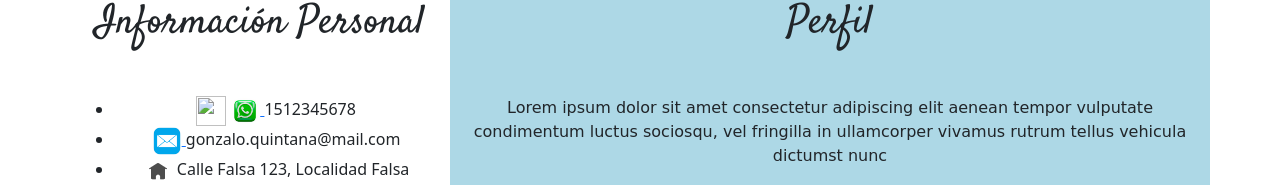
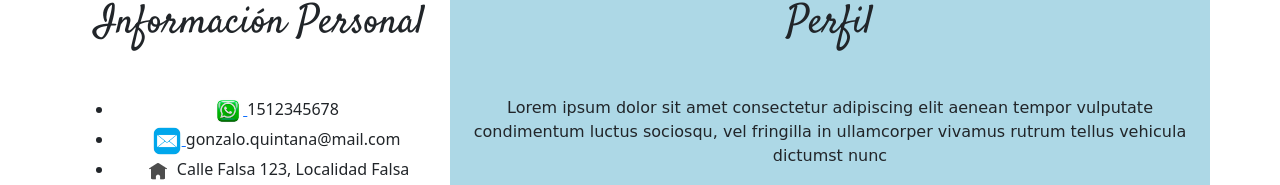
Before and after one commit to GuliQuin85/GuliQuin85.github.io, a plain HTML site: page index.html in a window 1280 px wide. Shown: the part 445-630 px from the top of the page. Drawn offline with nearby package versions, Linux system fonts and the light colour scheme.

Commit message:
Version Final 2.0

```diff
--- a/index.html
+++ b/index.html
@@ -67,7 +67,6 @@
             <h3 class="my-5 display-6" id="informacionpersonal">Información Personal</h3>
             <ul>
               <li class="letraroboto">
-                <img src="imagenes/celular.png" width="30" height="30" />
                 <a class="fab fa-whatsapp"
                   href="https://wa.me/5491112345678/?text=Consulta%20sobre%20el%20curso"
                   target="_blank">
```
